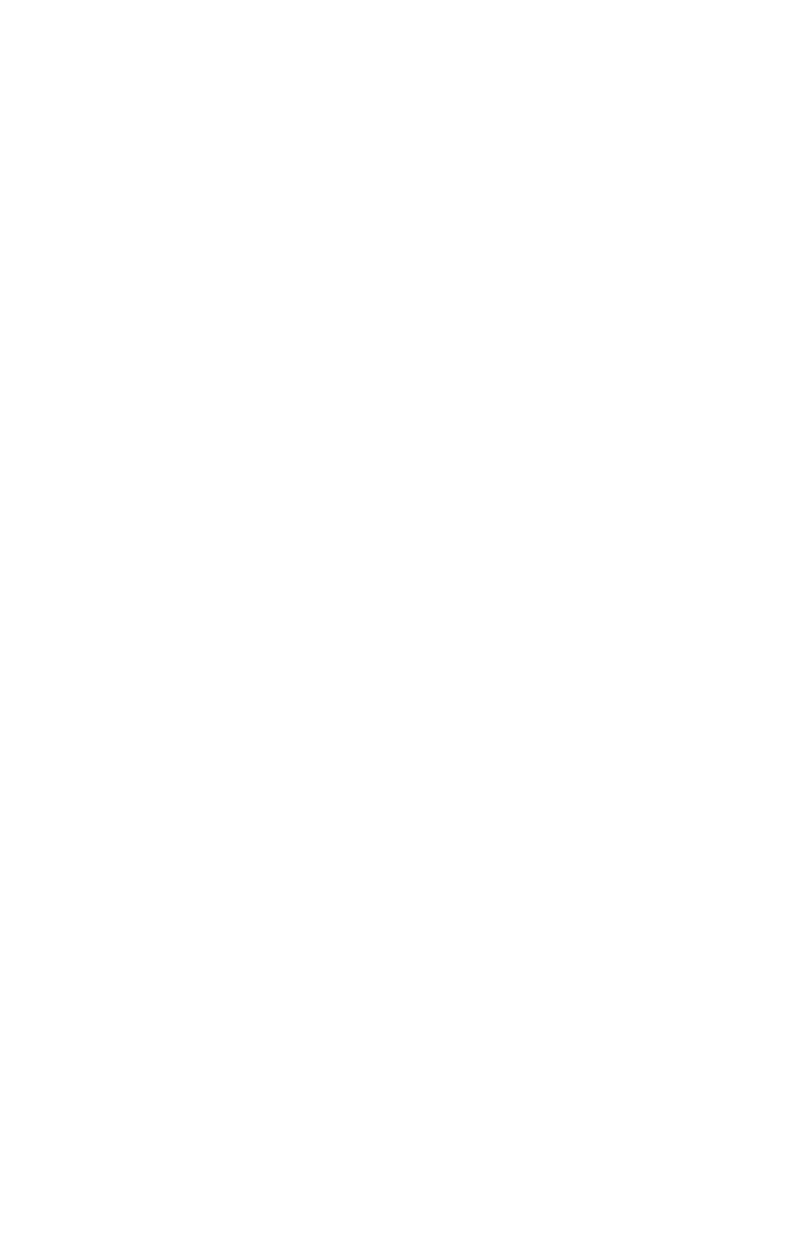
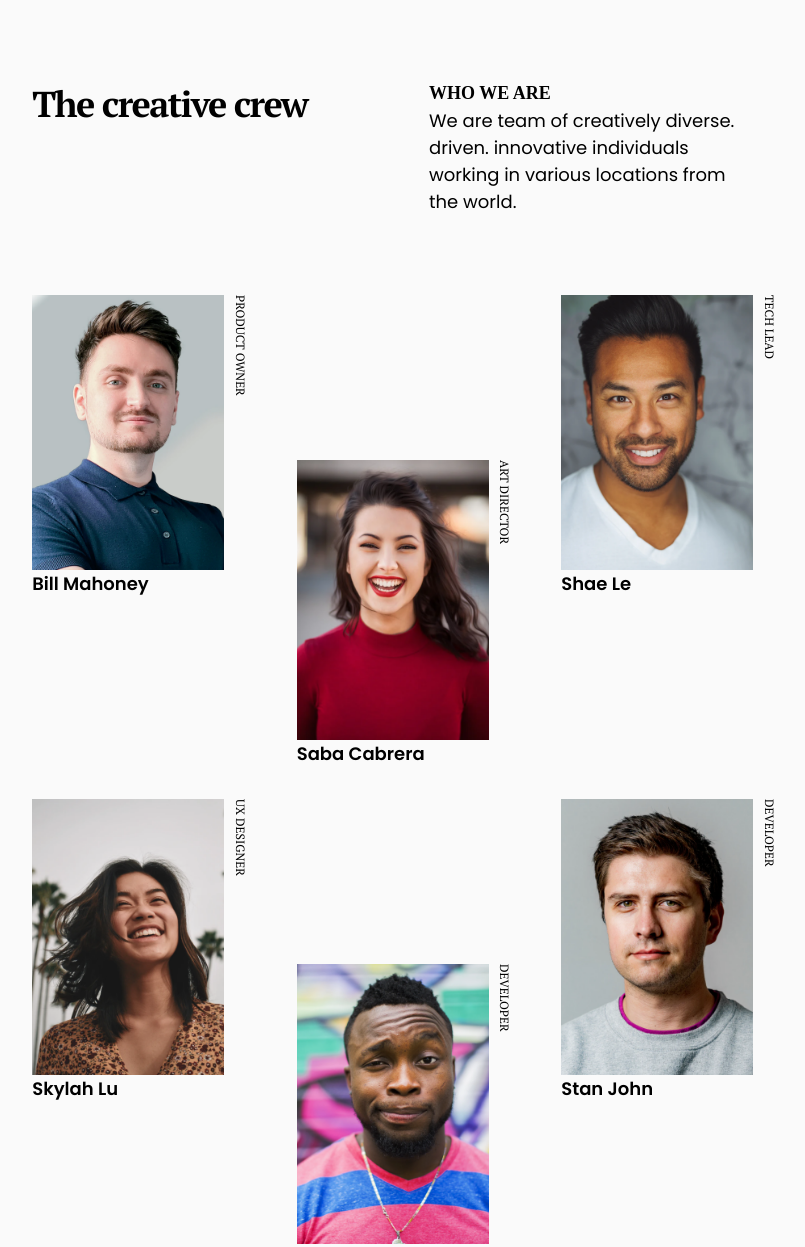
Before and after one commit to horsemaker/My-Team-Page, a plain HTML site: page index.html in a window 1280 px wide. Shown: the top 1247 px of the page, without its empty margins (211-1016 px from the left). Before the commit the page ends 800 px from the top, so only its background shows below. Drawn offline with Linux system fonts and the light colour scheme.

Commit message:
web page

```diff
--- a/index.html
+++ b/index.html
@@ -8,36 +8,59 @@
     <link rel="stylesheet" href="style.css" />
   </head>
   <body>
-    <div class="page"></div> <!-- block -->
-      <div class="page__details"> <!-- block element -->
-        <div class="page__heading"></div>
+    <div class="page">
+      <div class="page__details">
+        <h1 class="page__heading">The creative crew</h1>
         <div class="page__desc">
-          <div class="page__title"></div>
-          <div class="page__info"></div>
+          <p class="page__title">Who we are</p>
+          <p class="page__info">We are team of creatively diverse.  driven.  innovative individuals working in various locations from the world.</p>
         </div>
       </div>
-      <div class="page__crew"> <!-- block element -->
+      <div class="page__crew">
         <div class="person person-one">
-          <div class="person__photo"></div>
-          <div class="person__position"></div>
-          <div class="person__name"></div>
+          <div class="person__profile">
+            <img class="person__photo" src="./assets/photo1.png"></img>
+            <p class="person__position">Product owner</p>
+          </div>
+          <p class="person__name">Bill Mahoney</p>
+        </div>
+        <div class="person person-two">
+          <div class="person__profile">
+            <img class="person__photo" src="./assets/photo2.png"></img>
+            <p class="person__position">Art director</p>
+          </div>
+          <p class="person__name">Saba Cabrera</p>
+        </div>
+        <div class="person person-three">
+          <div class="person__profile">
+            <img class="person__photo" src="./assets/photo3.png"></img>
+            <p class="person__position">Tech Lead</p>
+          </div>
+          <p class="person__name">Shae Le</p>
+        </div>
+        <div class="person person-four">
+          <div class="person__profile">
+            <img class="person__photo" src="./assets/photo4.png"></img>
+            <p class="person__position">UX Designer</p>
+          </div>
+          <p class="person__name">Skylah Lu</p>
+        </div>
+        <div class="person person-five">
+          <div class="person__profile">
+            <img class="person__photo" src="./assets/photo5.png"></img>
+            <p class="person__position">Developer</p>
+          </div>
+          <p class="person__name">Griff Richards</p>
+        </div>
+        <div class="person person-six">
+          <div class="person__profile">
+            <img class="person__photo" src="./assets/photo6.png"></img>
+            <p class="person__position">Developer</p>
+          </div>
+          <p class="person__name">Stan John</p>
         </div>
       </div>
-      <div class="page__footer"></div> <!-- block element -->
+      <footer class="page__footer">created by <a target="__blank" href="https://github.com/horsemaker">horsemaker</a> - devChallenges.io</footer>
     </div>
   </body>
 </html>
-
-<!--
-  Why is naming so hard?
-  Going to BEM for help!
-
-  Modifier
-  e.g. --person-one
-  application: page__person--person-one
-
-  “How do you decide what is a block?”
-Any element that is self-containing and can be decomposed. If you can move this anywhere on the page and have it function exactly how it does anywhere else. That is a block. Navigation, content area, side-bar, footer, header, carousel, etc.
-
-https://css-tricks.com/bem-101/
- -->
--- a/style.css
+++ b/style.css
@@ -1,4 +1,157 @@
+@import url('https://fonts.googleapis.com/css2?family=Montserrat:wght@500;700&family=PT+Serif:wght@400;700&family=Poppins:wght@400;600&display=swap');
+
 * {
   margin: 0;
   padding: 0;
 }
+
+body {
+  background: #fafafa;
+}
+
+.page {
+  display: flex;
+  flex-direction: column;
+  /* height: 100vh; */
+  /* max-width: 80vw; */
+  /* margin: auto; */
+  margin-top: 10vh;
+}
+
+.page__details {
+  display: flex;
+  /* height: 20vh; */
+
+  width: 62vw;
+  margin-left: auto;
+  margin-right: auto;
+  margin-bottom: 10vh;
+}
+
+.page__heading {
+  font-family: 'PT Serif', serif;
+  font-weight: bold;
+  font-size: 2.25rem;
+  line-height: 48px;
+  letter-spacing: -0.045em;
+  width: 50%;
+}
+
+.page__desc {
+  width: 50%;
+}
+
+.page__title {
+  font-weight: 600;
+  font-size: 18px;
+  line-height: 27px;
+  text-transform: uppercase;
+}
+
+.page__info {
+  font-family: 'Poppins', sans-serif;
+  font-size: 18px;
+  line-height: 27px;
+  width: 80%;
+}
+
+.page__crew {
+  display: flex;
+  flex-wrap: wrap;
+  width: 62vw;
+  margin-left: auto;
+  margin-right: auto;
+  height: 122vh;
+  gap: 4vh 0;
+  /* justify-content: space-between; */
+  /* height: 77vh; */
+  /* width: 100%; */
+  /* align-items: flex-end; */
+  /* justify-content: flex-end; */
+  /* justify-content: space-between; */
+}
+
+.person {
+  flex-basis: 33.33%;
+  /* display: flex;
+  flex-direction: column; */
+  /* align-items: center; */
+  /* width: fit-content; */
+  /* display: flex; */
+  /* flex-direction: column; */
+}
+
+.person-two {
+  align-self: flex-end;
+}
+
+.person-five {
+  align-self: flex-end;
+}
+
+.person-four, .person-five, .person-six {
+  /* margin-top: 2vh; */
+}
+
+.person__profile {
+  display: flex;
+}
+
+.person__photo {
+  /* height: 30vh; */
+  width: 15vw;
+}
+
+.person__position {
+  height: fit-content;
+  writing-mode: vertical-lr;
+  margin-left: 0.6vw;
+  /* width: 20vh; */
+  /* margin-top: -2vh; */
+  /* transform-origin: bottom left; */
+  /* transform: rotate(90deg); */
+  /* display: flex;
+  flex-direction: column; */
+
+  font-family: 'PT Serif', serif;
+  font-style: normal;
+  font-weight: 400;
+  font-size: 12px;
+  line-height: 16px;
+  text-transform: uppercase;
+}
+
+.person__name {
+  /* width: fit-content; */
+  font-family: 'Poppins', sans-serif;
+  font-weight: 600;
+  font-size: 18px;
+  line-height: 27px;
+  /* align-self: flex-start; */
+  /* margin-left: -3vw; */
+}
+
+.page__footer {
+  height: 3vh;
+  font-family: 'Montserrat', sans-serif;
+  font-weight: 500;
+  font-size: 14px;
+  line-height: 17px;
+  color: #a9a9a9;
+  text-align: center;
+  margin-top: 15vh;
+  margin-bottom: 3vh;
+}
+
+.page__footer a {
+  color: inherit;
+  font-weight: 700;
+}
+
+/*
+font-family: 'Montserrat', sans-serif;
+font-family: 'Poppins', sans-serif;
+font-family: 'PT Serif', serif;
+
+1536px
+ */
```
